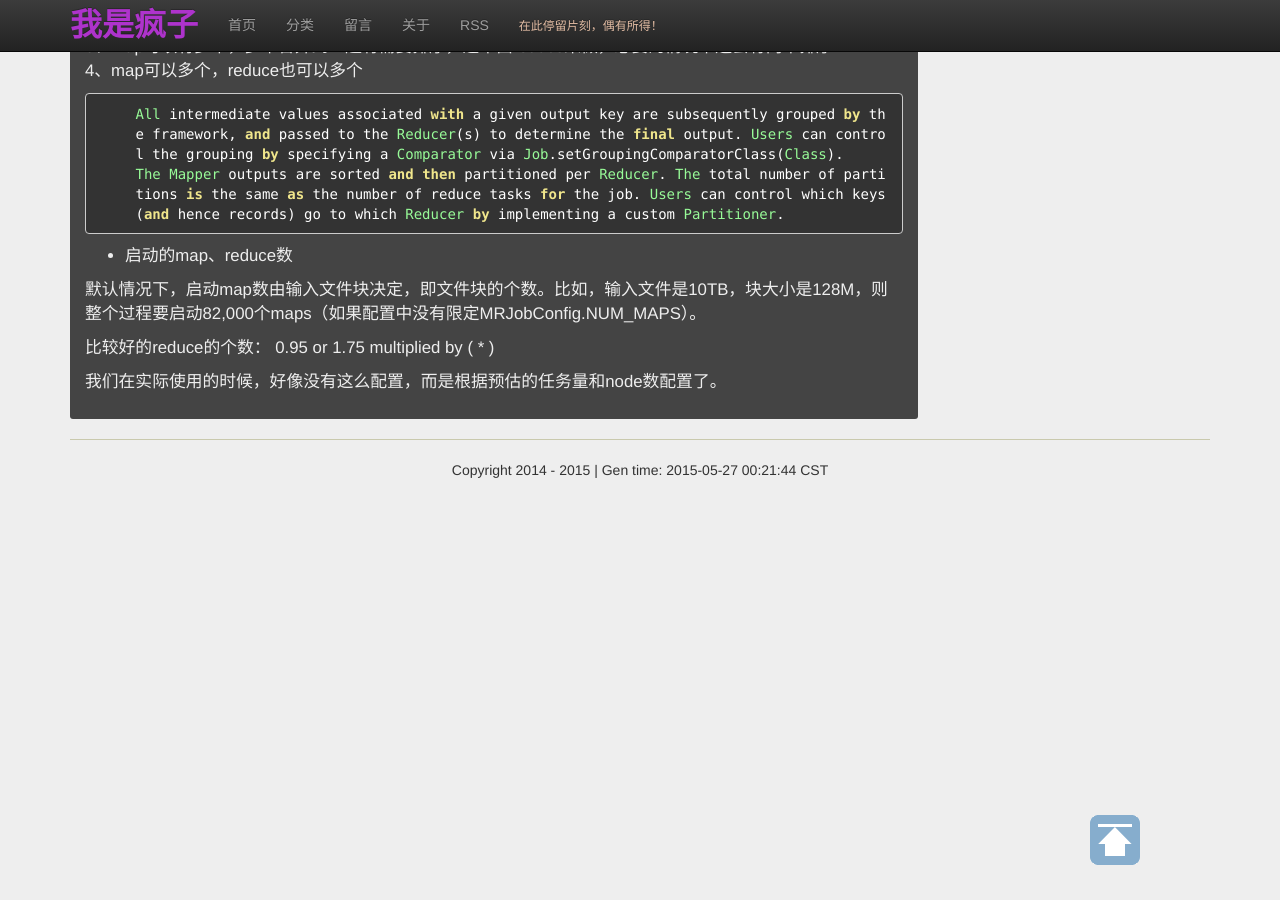
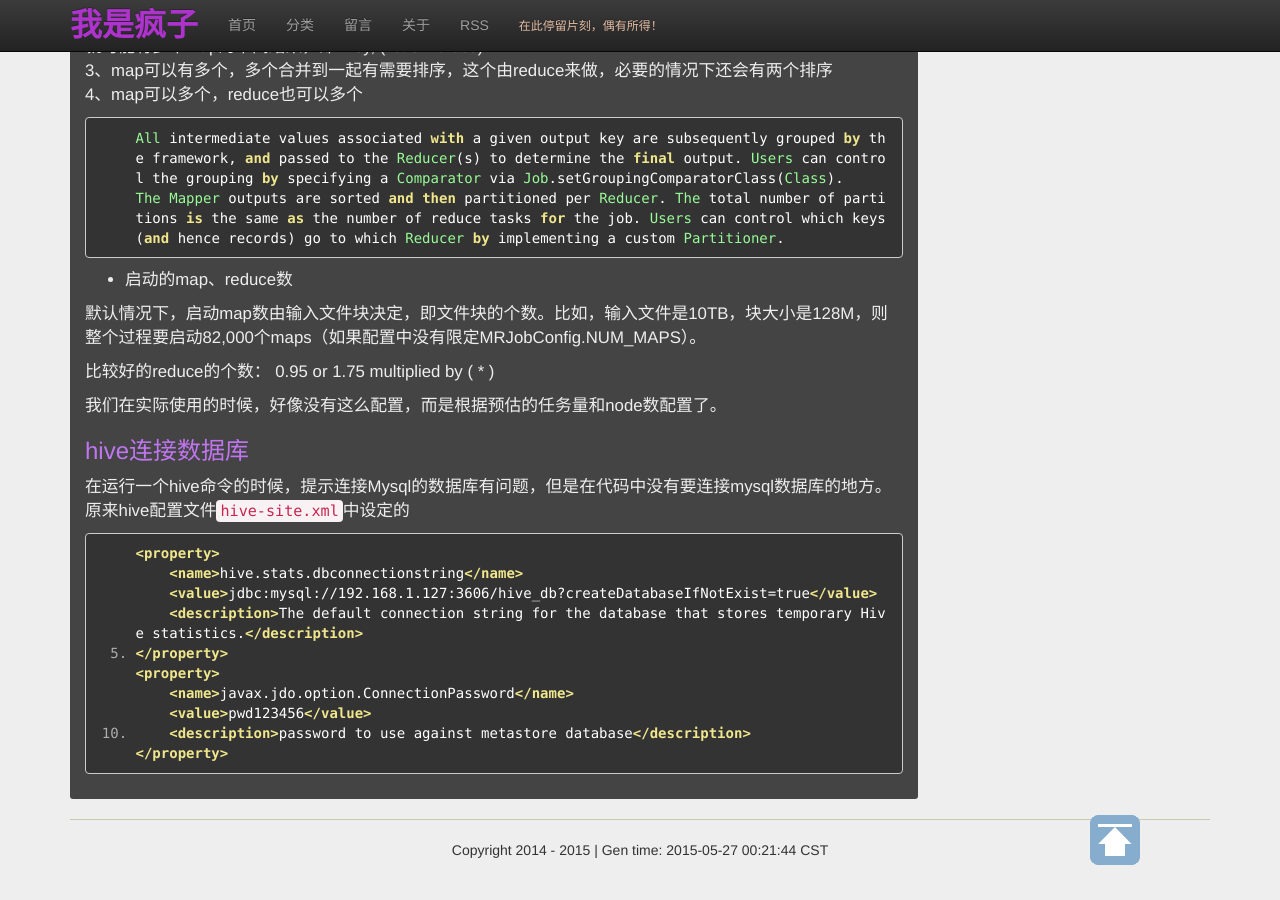
Before and after one commit to jgj1986/jgj1986.github.io, a Jekyll site: the page built from _posts/bigdata/2014-11-08-hadoop问题汇总.md, in a window 1280 px wide and 900 px high, scrolled down 1908 px. Built offline with Jekyll 4.4.1, drawn with Linux system fonts in a browser that asks for light colours; nearby versions of some CDN libraries; comment, search, counter and statistics services are not loaded.

Commit message:
use mysql in hive-site.xml config
Signed-off-by: guojun.jin <guojun.jin@chukong-inc.com>

```diff
--- a/_posts/bigdata/2014-11-08-hadoop问题汇总.md
+++ b/_posts/bigdata/2014-11-08-hadoop问题汇总.md
@@ -96,3 +96,20 @@ hadoop 使用过程中遇到的问题汇总（版本2.2）
 比较好的reduce的个数： 0.95 or 1.75 multiplied by (<no. of nodes> * <no. of maximum containers per node>)
 
 我们在实际使用的时候，好像没有这么配置，而是根据预估的任务量和node数配置了。
+
+###hive连接数据库
+
+在运行一个hive命令的时候，提示连接Mysql的数据库有问题，但是在代码中没有要连接mysql数据库的地方。
+原来hive配置文件`hive-site.xml`中设定的
+
+    <property>
+        <name>hive.stats.dbconnectionstring</name>
+        <value>jdbc:mysql://192.168.1.127:3606/hive_db?createDatabaseIfNotExist=true</value>
+        <description>The default connection string for the database that stores temporary Hive statistics.</description>
+    </property>
+
+    <property>
+        <name>javax.jdo.option.ConnectionPassword</name>
+        <value>pwd123456</value>
+        <description>password to use against metastore database</description>
+    </property>
```
